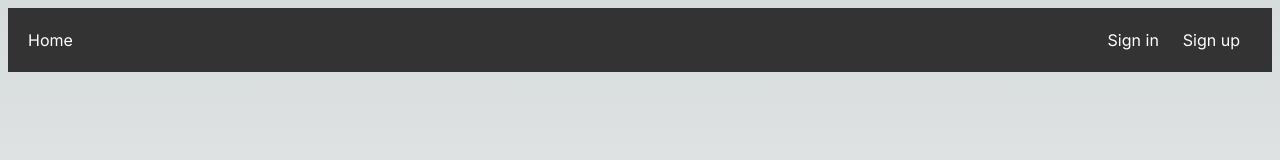
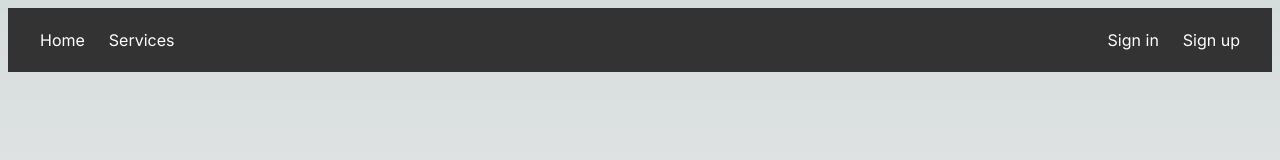
Before and after one commit to pathaninOpa/AiServices, a Next.js app in the folder ai_service/: page / in a window 1280 px wide. Shown: the top 160 px of the page. Built offline with nearby package versions, Linux system fonts and the light colour scheme; no server answers.

Commit message:
add services tab

```diff
--- a/ai_service/src/app/components/Navbar.js
+++ b/ai_service/src/app/components/Navbar.js
@@ -8,9 +8,10 @@ function Navbar({ session }){
     <nav className='bg-[#333] text-white p-5 w-full'>
       <div className="container mx-auto">
         <div className="flex justify-between items-center">
-          <div>
-            <Link href="/">Home</Link>
-          </div>
+          <ul className='flex'>
+            <li className='mx-3'><Link href="/">Home</Link></li>
+            <li className='mx-3'><Link href="/services">Services</Link></li>
+          </ul>
           <ul className='flex'>
             {!session ? (
               <>
```
